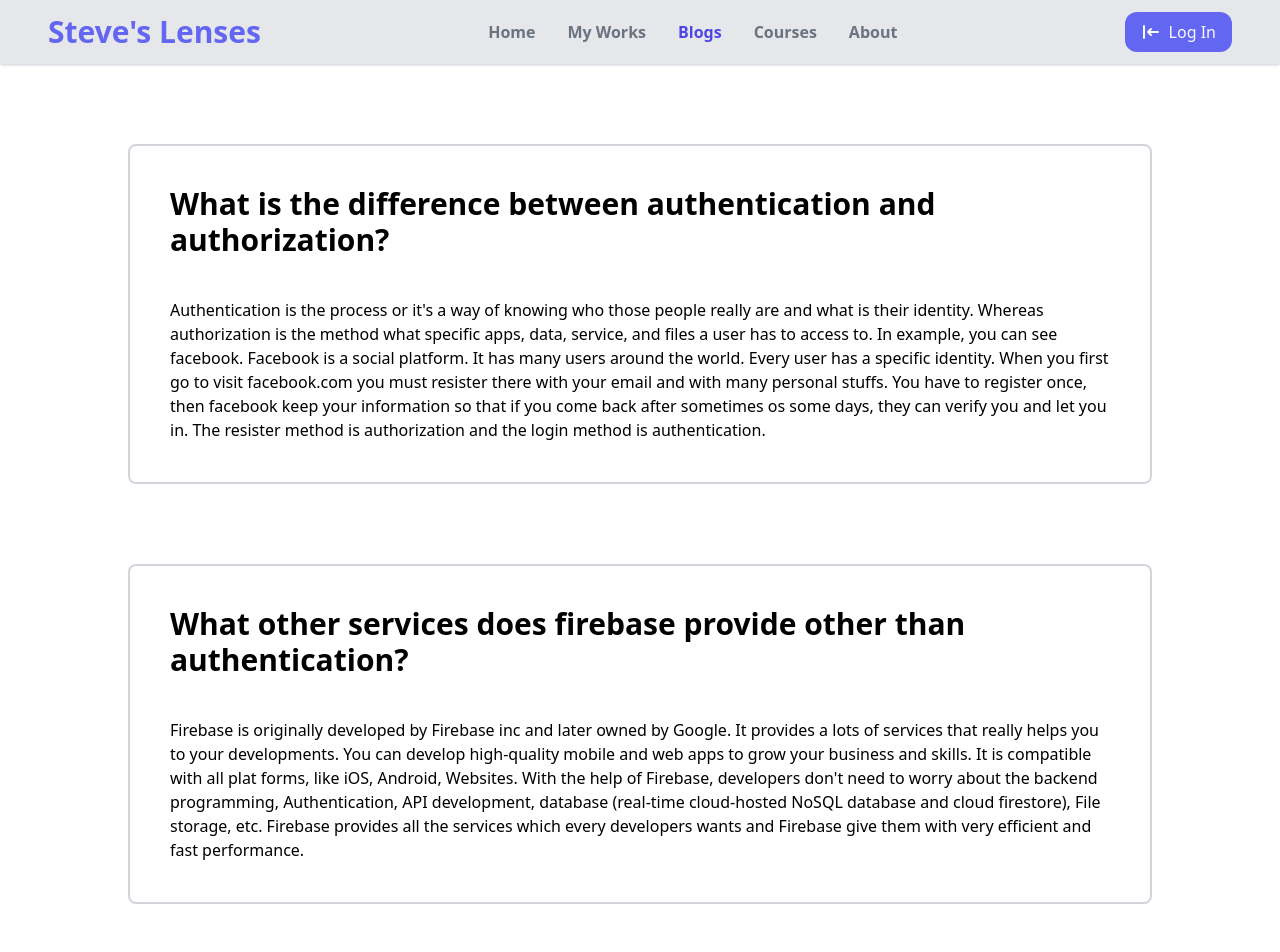
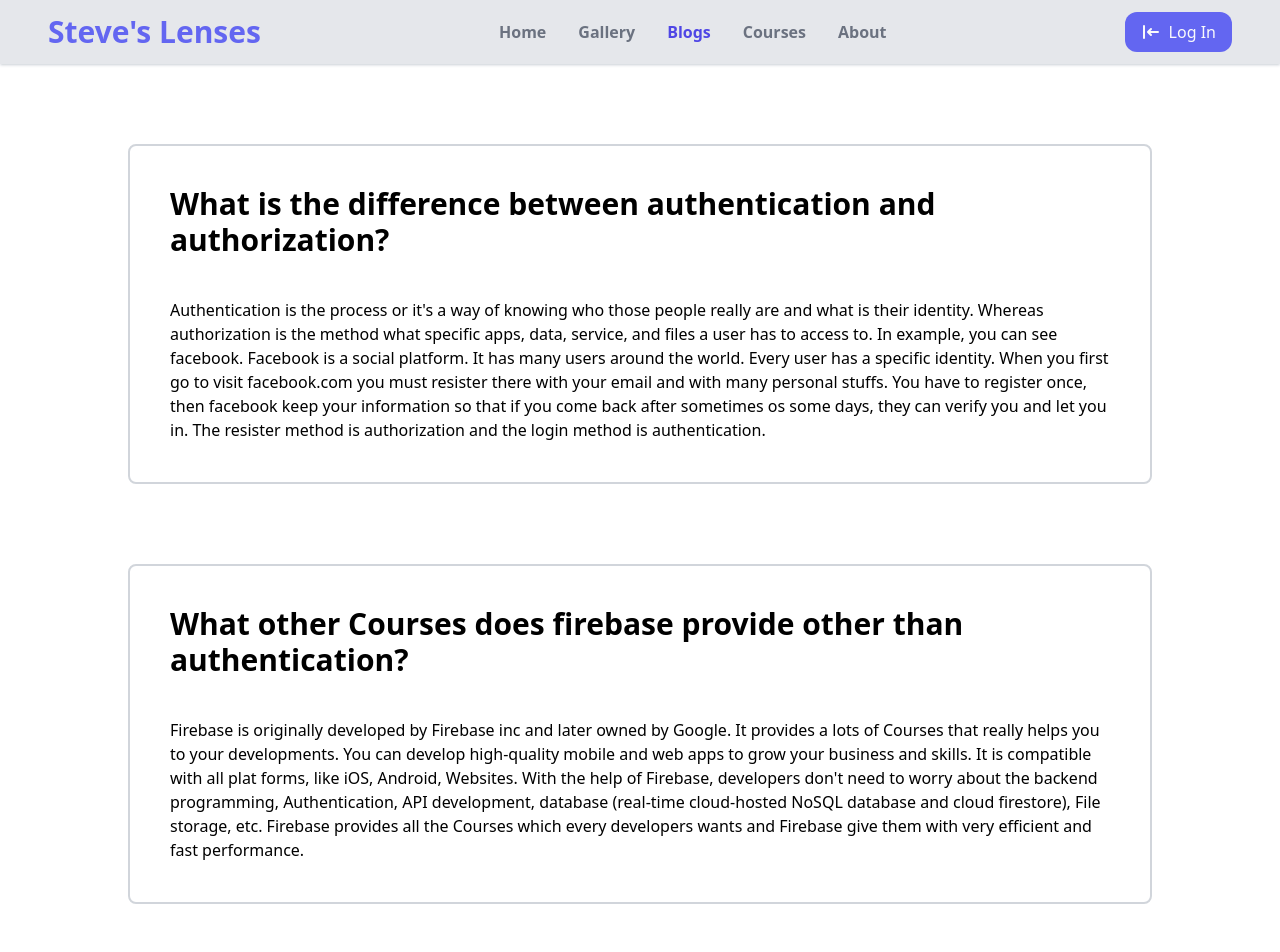
Before and after one commit to TaseenFuadJeem/independent-service-provider_website, a React (Create React App) app: page /blogs in a window 1280 px wide. Shown: the top 952 px of the page. Built offline with nearby package versions, Linux system fonts and the light colour scheme; no server answers.

Commit message:
Major changes

```diff
--- a/src/App.js
+++ b/src/App.js
@@ -5,11 +5,11 @@ import Blogs from './Pages/Blogs/Blogs';
 import Footer from './Pages/Footer/Footer';
 import Home from './Pages/Home/Home';
 import Login from './Pages/Login/Login';
-import MyWorks from './Pages/MyWorks/MyWorks';
+import Gallery from './Pages/Gallery/Gallery';
 import Navbar from './Pages/Navbar/Navbar';
 import NotFound from './Pages/NotFound/NotFound';
 import RequireAuth from './Pages/RequireAuth/RequireAuth';
-import Services from './Pages/Services/Services';
+import Courses from './Pages/Courses/Courses';
 import Signup from './Pages/Signup/Signup';
 
 function App() {
@@ -27,10 +27,10 @@ function App() {
         <Route path='/blogs' element={<Blogs></Blogs>}></Route>
         <Route path='/courses' element={
           <RequireAuth>
-            <Services></Services>
+            <Courses></Courses>
           </RequireAuth>
         }></Route>
-        <Route path='/my-works' element={<MyWorks></MyWorks>}></Route>
+        <Route path='/my-works' element={<Gallery></Gallery>}></Route>
         <Route path='/about-me' element={<AboutMe></AboutMe>}></Route>
         <Route path='*' element={<NotFound></NotFound>}></Route>
 
--- a/src/Pages/Blogs/Blogs.js
+++ b/src/Pages/Blogs/Blogs.js
@@ -16,9 +16,9 @@ const Blogs = () => {
 
             <div className='p-10 border-2 rounded-lg border-gray-300 my-20'>
 
-                <h1 className='text-3xl font-semibold'>What other services does firebase provide other than authentication?</h1>
+                <h1 className='text-3xl font-semibold'>What other Courses does firebase provide other than authentication?</h1>
                 <p className='mt-10'>
-                    Firebase is originally developed by Firebase inc and later owned by Google. It provides a lots of services that really helps you to your developments. You can develop high-quality mobile and web apps to grow your business and skills. It is compatible with all plat forms, like iOS, Android, Websites. With the help of Firebase, developers don't need to worry about the backend programming, Authentication, API development, database (real-time cloud-hosted NoSQL database and cloud firestore), File storage, etc. Firebase provides all the services which every developers wants and Firebase give them with very efficient and fast performance.
+                    Firebase is originally developed by Firebase inc and later owned by Google. It provides a lots of Courses that really helps you to your developments. You can develop high-quality mobile and web apps to grow your business and skills. It is compatible with all plat forms, like iOS, Android, Websites. With the help of Firebase, developers don't need to worry about the backend programming, Authentication, API development, database (real-time cloud-hosted NoSQL database and cloud firestore), File storage, etc. Firebase provides all the Courses which every developers wants and Firebase give them with very efficient and fast performance.
                 </p>
 
             </div>
--- a/src/Pages/Services/Services.js
+++ b/src/Pages/Courses/Courses.js
@@ -5,7 +5,7 @@ import course2 from '../../Assets/course2.jpg';
 import course3 from '../../Assets/course3.jpg';
 import auth from '../../firebase.init';
 
-const Services = () => {
+const Courses = () => {
 
     const [user] = useAuthState(auth);
 
@@ -76,4 +76,4 @@ const Services = () => {
     );
 };
 
-export default Services;
+export default Courses;
--- a/src/Pages/MyWorks/MyWorks.js
+++ b/src/Pages/Gallery/Gallery.js
@@ -1,7 +1,7 @@
 import React from 'react';
-import './MyWorks.css';
+import './Gallery.css';
 
-const MyWorks = () => {
+const Gallery = () => {
     return (
         <div className='lg:px-32'>
 
@@ -58,4 +58,4 @@ const MyWorks = () => {
     );
 };
 
-export default MyWorks;
+export default Gallery;
--- a/src/Pages/Navbar/Navbar.js
+++ b/src/Pages/Navbar/Navbar.js
@@ -29,7 +29,7 @@ const Navbar = () => {
                         <ul className="flex font-semibold justify-between">
 
                             <li className="md:px-4 md:py-2 hover:text-indigo-400"><NavLink to="/home">Home</NavLink></li>
-                            <li className="md:px-4 md:py-2 hover:text-indigo-400"><NavLink to="/my-works">My Works</NavLink></li>
+                            <li className="md:px-4 md:py-2 hover:text-indigo-400"><NavLink to="/my-works">Gallery</NavLink></li>
                             <li className="md:px-4 md:py-2 hover:text-indigo-400"><NavLink to="/blogs">Blogs</NavLink></li>
                             <li className="md:px-4 md:py-2 hover:text-indigo-400"><NavLink to="/courses">Courses</NavLink></li>
                             <li className="md:px-4 md:py-2 hover:text-indigo-400"><NavLink to="/about-me">About</NavLink></li>
```
Also changed, not shown: src/Pages/Gallery/Gallery.css (renamed from src/Pages/MyWorks/MyWorks.css).
